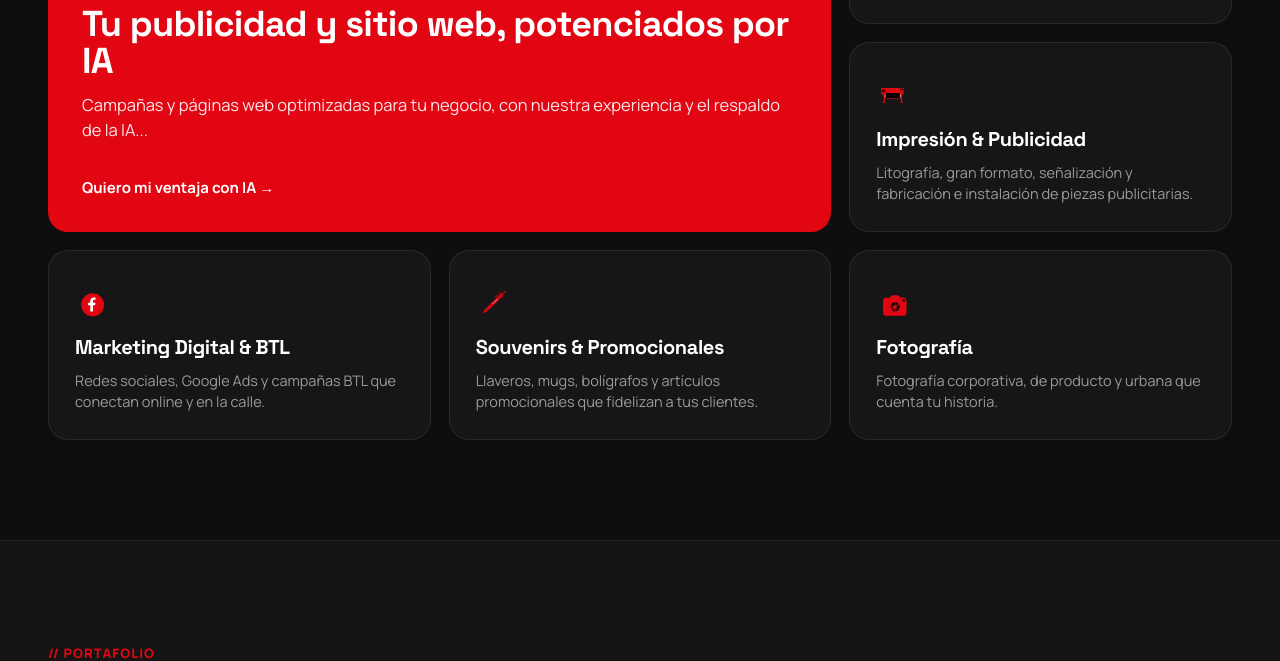
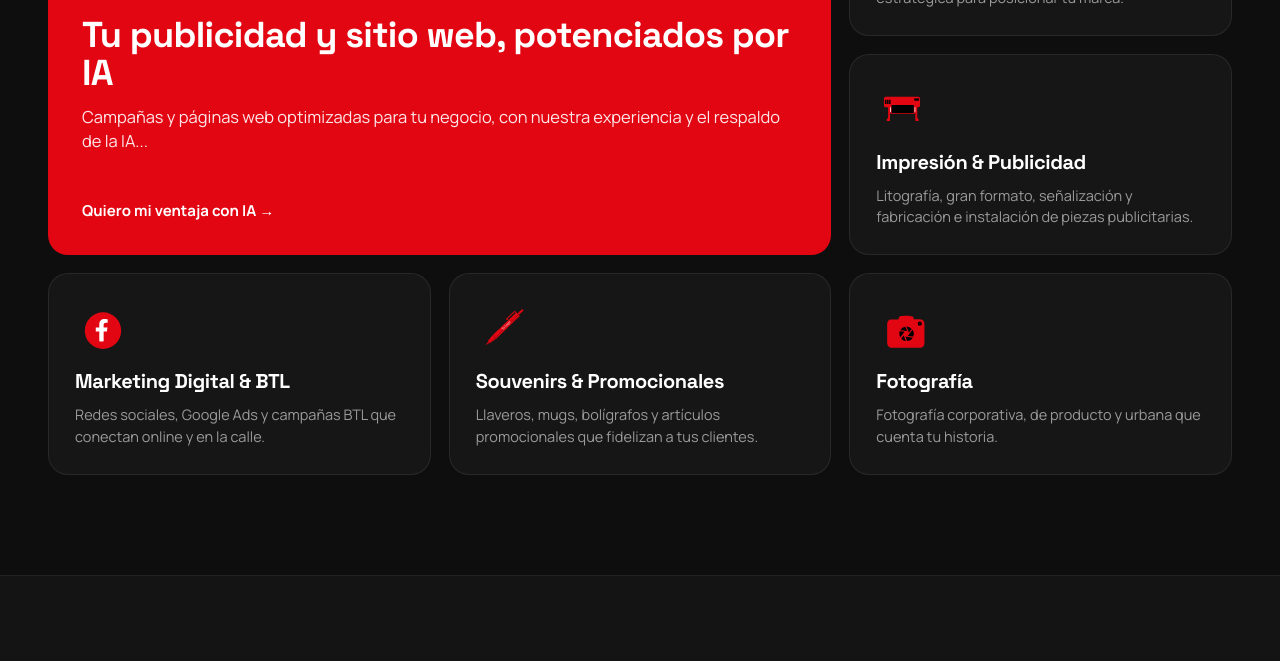
Before and after one commit to smsuministrospublicidad-lang/sm-publicidad, a website: page index.html in a window 1280 px wide. Shown: the part 2118-2779 px from the top of the page. Drawn offline with Linux system fonts and the light colour scheme.

Commit message:
Agrandar iconos de la seccion de servicios

```diff
--- a/assets/css/styles.css
+++ b/assets/css/styles.css
@@ -360,7 +360,7 @@ h1, h2, h3 { font-family: var(--font-display); letter-spacing: -.02em; }
   transition: transform .3s ease, border-color .3s ease;
 }
 .service-card:hover { transform: translateY(-6px); border-color: rgba(226, 6, 19, .5); }
-.service-icon-sm { width: 34px; height: 34px; object-fit: contain; margin-top: auto; margin-bottom: 16px; }
+.service-icon-sm { width: 54px; height: 54px; object-fit: contain; margin-top: auto; margin-bottom: 16px; }
 .service-card h3 { font-weight: 700; font-size: 20px; color: #fff; line-height: 1.1; }
 .service-card p { font-size: 14.5px; line-height: 1.5; color: #9a9a9a; margin-top: 12px; }
 
```
